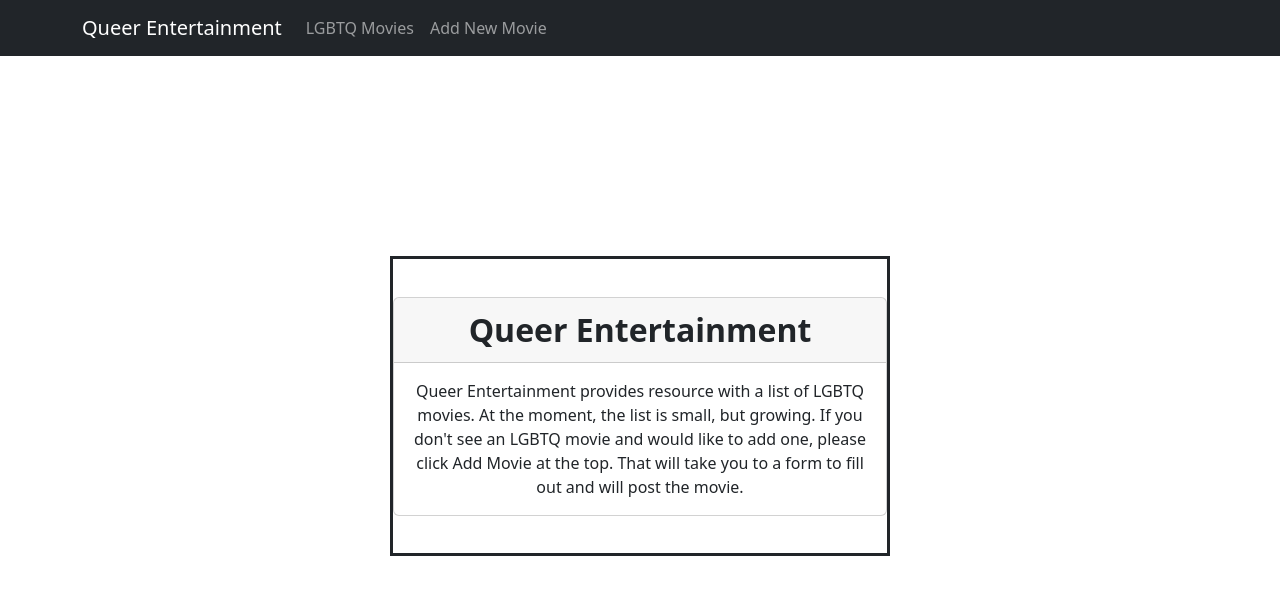
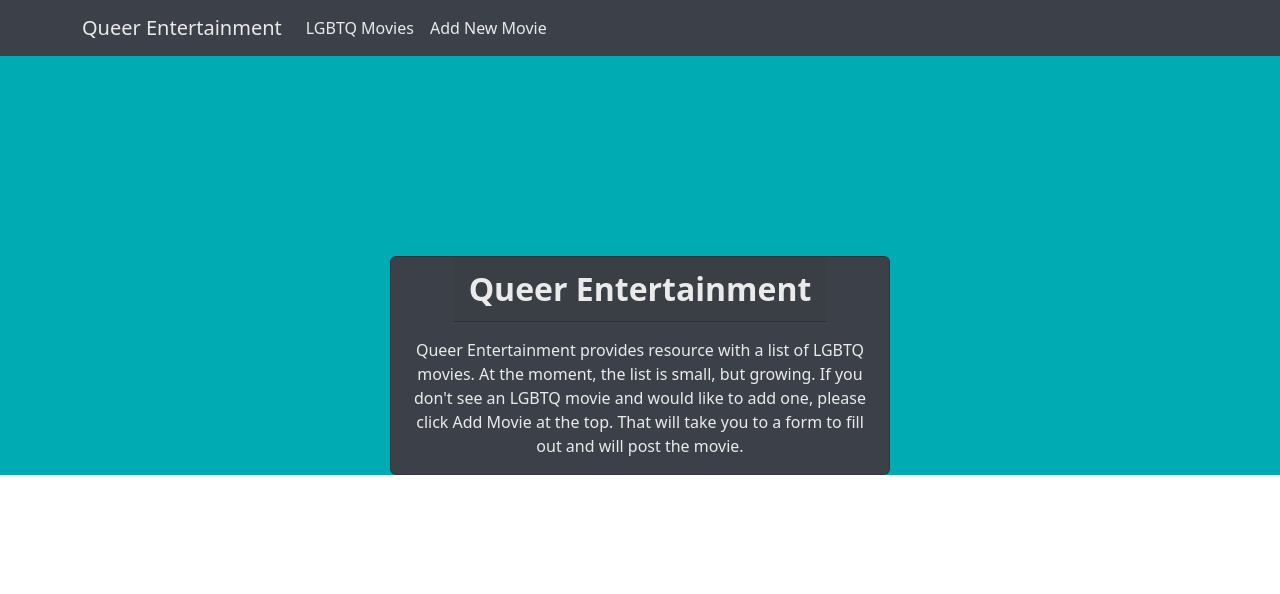
Before and after one commit to btomecsko/react_lgbtq_project, a React (Create React App) app: page / in a window 1280 px wide. Shown: the top 594 px of the page. Built offline with nearby package versions, Linux system fonts and the light colour scheme.

Commit message:
started adding color to the site

```diff
--- a/src/App.js
+++ b/src/App.js
@@ -9,14 +9,13 @@ import Home from "./components/Home";
 
 const App = () => {
   return (
-    <div className="App">
+    <div className="App design">
       <Navbar />
       <Routes>
           <Route path="/movies" element={<MoviesContainer/>} />
           <Route path="/addmovie" element={<AddMovie/>} />
           <Route path="/" element={<Home/>}/>
       </Routes>
-
     </div>
   );
 }
--- a/src/components/Home.js
+++ b/src/components/Home.js
@@ -10,8 +10,7 @@ const Home = () => {
 
   return (
     <Container fluid>
-      <div className="homeCard">
-      <Card className="text-center">
+      <Card className="text-center homeCard" style={{backgroundColor: '#3C4048'}}>
         <Card.Header className="fs-2"><b>Queer Entertainment</b></Card.Header>
         <Card.Body>
           <Card.Text>
@@ -19,7 +18,6 @@ const Home = () => {
           </Card.Text>
         </Card.Body>
       </Card>
-      </div>
     </Container>
 
   );
--- a/src/components/Movies.js
+++ b/src/components/Movies.js
@@ -6,12 +6,12 @@ import ListGroup from 'react-bootstrap/ListGroup';
 const Movies = ({title, year, genre, poster}) => {
   return (
       <li className="moviesCard">
-      <Card style={{ width: '18rem' }}>
+      <Card style={{ width: '18rem', backgroundColor: '#3C4048'}}>
       <Card.Img className="movieImage" variant="top" src={poster} alt={title}/>
       <ListGroup className="list-group-flush">
-        <ListGroup.Item><b>{title}</b></ListGroup.Item>
-        <ListGroup.Item><i>{genre}</i></ListGroup.Item>
-        <ListGroup.Item>{year}</ListGroup.Item>
+        <ListGroup.Item style={{backgroundColor: '#3C4048'}}><b>{title}</b></ListGroup.Item>
+        <ListGroup.Item style={{backgroundColor: '#3C4048'}}><i>{genre}</i></ListGroup.Item>
+        <ListGroup.Item style={{backgroundColor: '#3C4048', color: '#EAEAEA'}}>{year}</ListGroup.Item>
       </ListGroup>
       </Card>
       </li>
--- a/src/components/Navbar.js
+++ b/src/components/Navbar.js
@@ -7,16 +7,16 @@ import Navbar from 'react-bootstrap/Navbar';
 
 const NavBar = () => {
   return (
-      <Navbar bg="dark" variant="dark">
+      <Navbar className="navbar">
         <Container>
-          <LinkContainer to='/'>
+          <LinkContainer style={{color: '#EAEAEA'}} to='/'>
           <Navbar.Brand>Queer Entertainment</Navbar.Brand>
           </LinkContainer>
           <Nav className="me-auto">
-            <LinkContainer to='/movies'>
+            <LinkContainer style={{color: '#EAEAEA'}} to='/movies'>
             <Nav.Link className='movies'>LGBTQ Movies</Nav.Link>
             </LinkContainer>
-            <LinkContainer to='/addmovie'>
+            <LinkContainer style={{color: '#EAEAEA'}}to='/addmovie'>
             <Nav.Link >Add New Movie</Nav.Link>
             </LinkContainer>
           </Nav>
--- a/src/index.css
+++ b/src/index.css
@@ -1,6 +1,14 @@
 * {
+  text-align: center;
+  color: #EAEAEA;
+}
 
-  text-align: center;
+.design {
+  background-color: #00ABB3;
+}
+
+.navbar {
+  background: #3C4048;
 }
 
 .homeCard {
```
